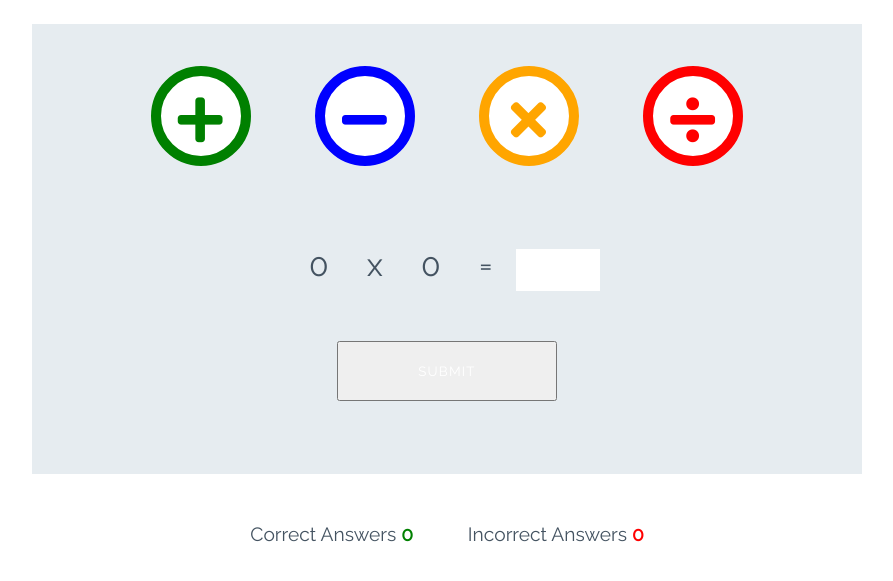
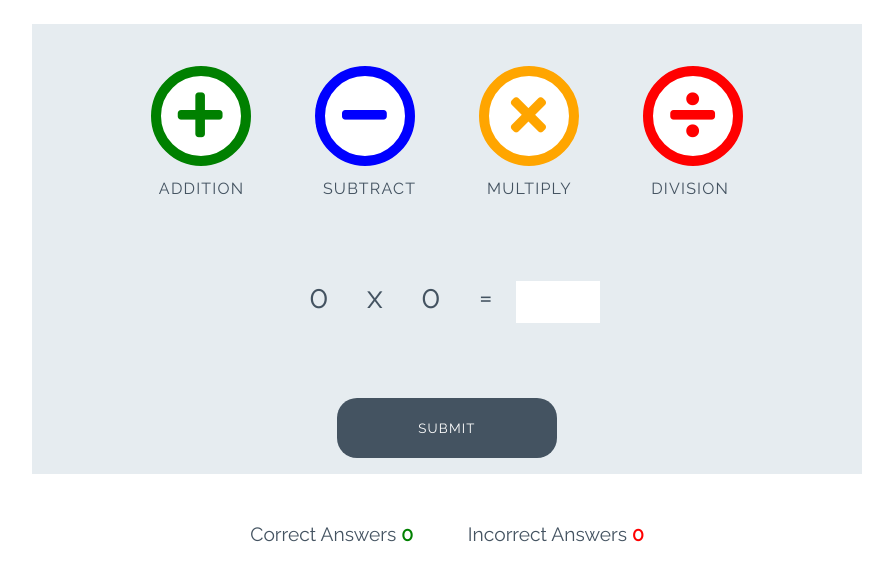
Before and after one commit to Ajn0r/love-maths, a plain HTML site: page index.html in a window 1280 px wide. Shown: the part 79-660 px from the top of the page, without its empty margins (193-1086 px from the left). Drawn offline with Linux system fonts and the light colour scheme.

Commit message:
add more style to game

```diff
--- a/assets/css/style.css
+++ b/assets/css/style.css
@@ -109,6 +109,14 @@ body {
     font-size: 3.2rem;
     margin: 0 30px;
     transition: all 0.5s;
+}
+
+.btn--big::after{
+    content: attr(data-type);
+    font-size: 1rem;
+    color: #445361;
+    position: relative;
+    left: -0.5em;
 }
 
 .btn--blue {
--- a/index.html
+++ b/index.html
@@ -19,16 +19,16 @@
     <!-- Game area -->
     <div class="game-area">
         <div class="controls-area">
-            <button class="btn btn--big btn--green">
+            <button data-type="addition" class="btn btn--big btn--green">
                 <i class="fas fa-plus"></i>
             </button>
-            <button class="btn btn--big btn--blue">
+            <button data-type="subtract" class="btn btn--big btn--blue">
                 <i class="fas fa-minus"></i>
             </button>
-            <button class="btn btn--big btn--orange">
+            <button data-type="multiply" class="btn btn--big btn--orange">
                 <i class="fas fa-times"></i>
             </button>
-            <button class="btn btn--big btn--red">
+            <button data-type="division" class="btn btn--big btn--red">
                 <i class="fas fa-divide"></i>
             </button>
         </div>
@@ -40,7 +40,7 @@
             <p class="answer-message">Enter Answer:</p>
             <input type="number" id="answer-box">
         </div>
-        <button class="btn btn--grey">Submit</button>
+        <button data-type="submit" class="btn btn--gray">Submit</button>
     </div>
     <!-- Score area -->
     <div class="score-area">
```
